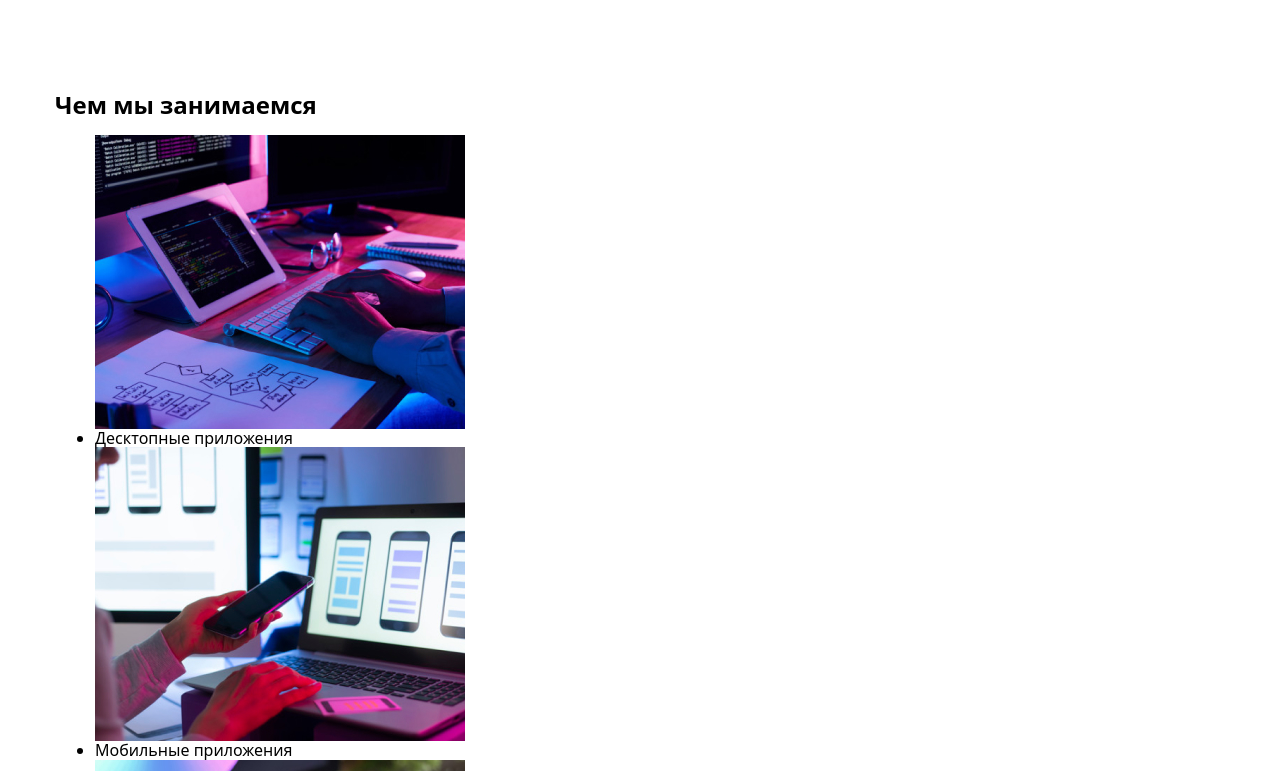
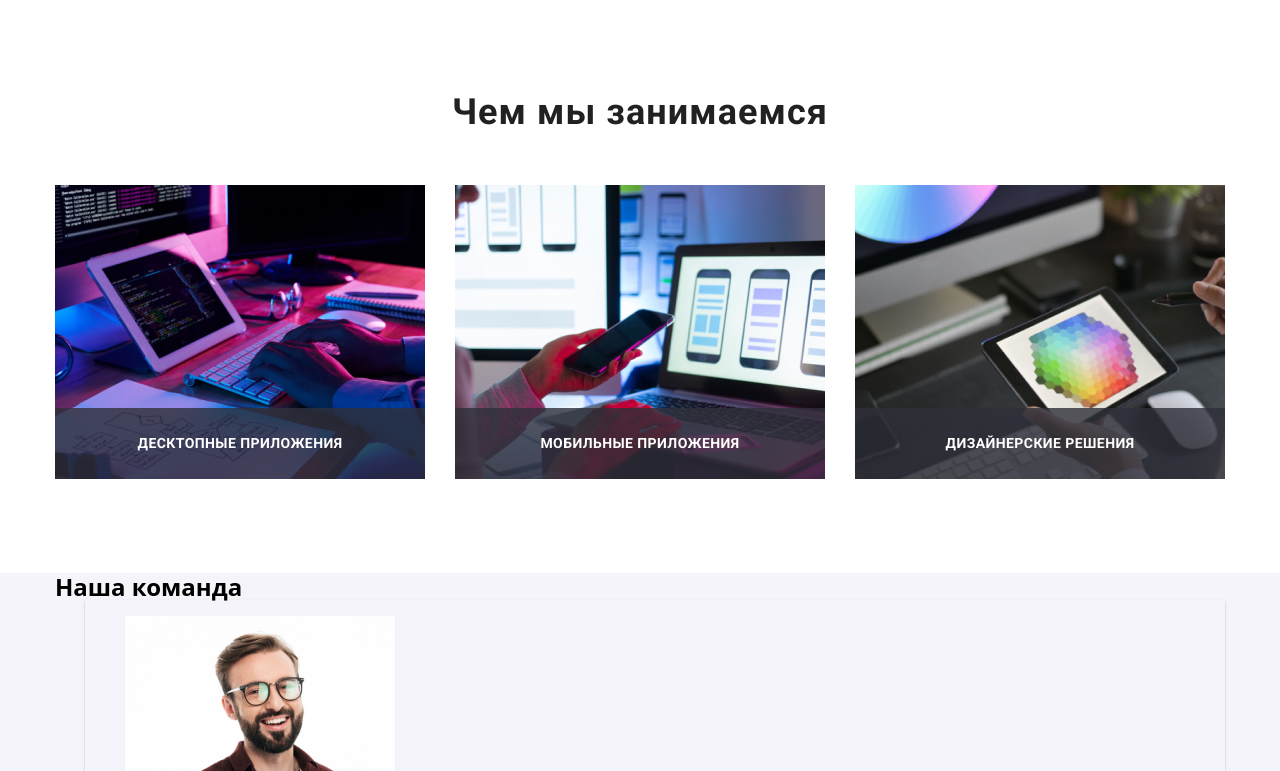
Before and after one commit to olexiychubok/goit-markup-hw-07, a plain HTML site: page index.html in a window 1280 px wide. Shown: the part 1029-1800 px from the top of the page. Drawn offline with nearby package versions, Linux system fonts and the light colour scheme.

Commit message:
Редаговано css для doing

```diff
--- a/css/style.css
+++ b/css/style.css
@@ -293,7 +293,7 @@ img {
 
 /* doing */
 
-.doing-title {
+.doing__title {
     font-family: Roboto, sans-serif;
     font-style: normal;
     font-weight: bold;
@@ -305,7 +305,7 @@ img {
     padding-bottom: 50px;
 }
 
-.doing-list.link {
+.doing__list {
     margin-top: 0px;
     margin-bottom: 0px;
     padding-bottom: 94px;
@@ -314,19 +314,19 @@ img {
     justify-content: space-between;
 }
 
-.doing-img:nth-last-child(n+1) {
+.doing__img {
+    position: relative;
+}
+
+.doing__img:nth-last-child(n+1) {
     margin-left: 30px;
 }
 
-.doing-img:first-child {
+.doing__img:first-child {
     margin-left: 0px;
 }
 
-.doing-img {
-    position: relative;
-}
-
-.doing-img > .thumb-text {
+.doing__text {
     font-family: Roboto, sans-serif;
     font-weight: 700;
     font-size: 14px;
--- a/index.html
+++ b/index.html
@@ -91,7 +91,7 @@
             <div class="container">
                 <h2 class="doing__title">Чем мы занимаемся</h2>
                 <!-- <div class="thumb"> -->
-                    <ul class="doing__list link">
+                    <ul class="doing__list no-dots">
                         <li class="doing__img"><img src="img/box-1.jpg" alt="box-1" width="370">
                             <p class="doing__text">Десктопные приложения</p>
                         </li>
```
